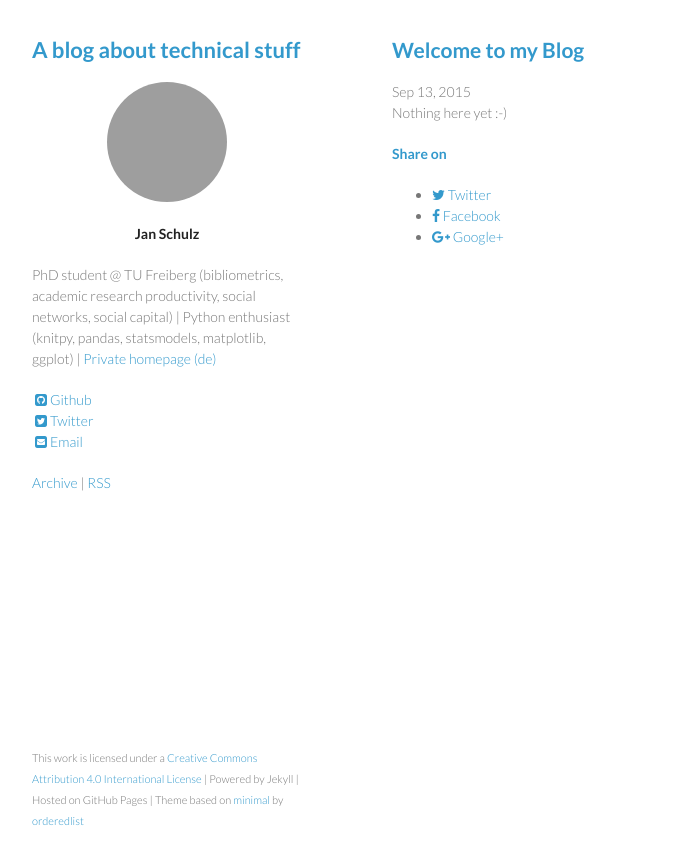
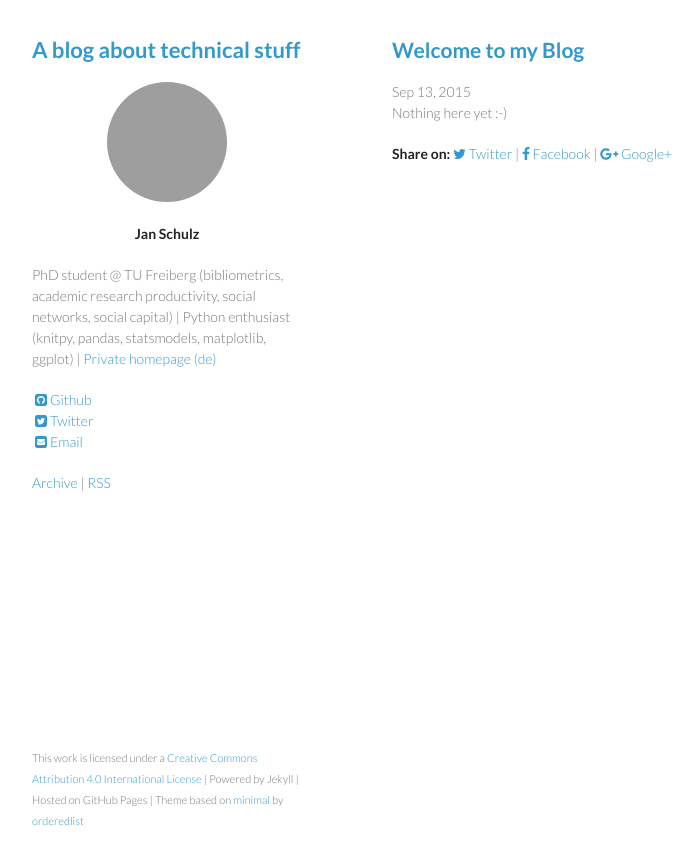
Before and after one commit to JanSchulz/JanSchulz.github.io, a Jekyll site: the page built from _posts/2015-09-13-welcome.md, in a window 1280 px wide. Shown: the top 864 px of the page, without its empty margins (178-878 px from the left). Built offline with Jekyll 4.4.1, drawn with Linux system fonts in a browser that asks for light colours; nearby versions of some CDN libraries; grey boxes are pictures that could not be loaded.

Commit message:
sharing improvements

```diff
--- a/_includes/social-share.html
+++ b/_includes/social-share.html
@@ -1,14 +1,6 @@
-<div class="social-share">
-  <h4>Share on</h4>
-  <ul>
-    <li>
-      <a href="https://twitter.com/intent/tweet?text={{ site.url }}{{ page.url }}" class="twitter" title="Share on Twitter"><i class="fa fa-twitter"></i><span> Twitter</span></a>
-    </li>
-    <li>
-      <a href="https://www.facebook.com/sharer/sharer.php?u={{ site.url }}{{ page.url }}" class="facebook" title="Share on Facebook"><i class="fa fa-facebook"></i><span> Facebook</span></a>
-    </li>
-    <li>
-      <a href="https://plus.google.com/share?url={{ site.url }}{{ page.url }}" class="google-plus" title="Share on Google Plus"><i class="fa fa-google-plus"></i><span> Google+</span></a>
-    </li>
-  </ul>
-</div><!-- /.social-share -->
+<p class="social-share">
+  <strong>Share on: </strong>
+  <a href="https://twitter.com/intent/tweet?text={{ site.url }}{{ page.url }}" class="twitter" title="Share on Twitter"><i class="fa fa-twitter"></i><span> Twitter</span></a> |
+  <a href="https://www.facebook.com/sharer/sharer.php?u={{ site.url }}{{ page.url }}" class="facebook" title="Share on Facebook"><i class="fa fa-facebook"></i><span> Facebook</span></a> |
+  <a href="https://plus.google.com/share?url={{ site.url }}{{ page.url }}" class="google-plus" title="Share on Google Plus"><i class="fa fa-google-plus"></i><span> Google+</span></a>
+</p><!-- /.social-share -->
```
